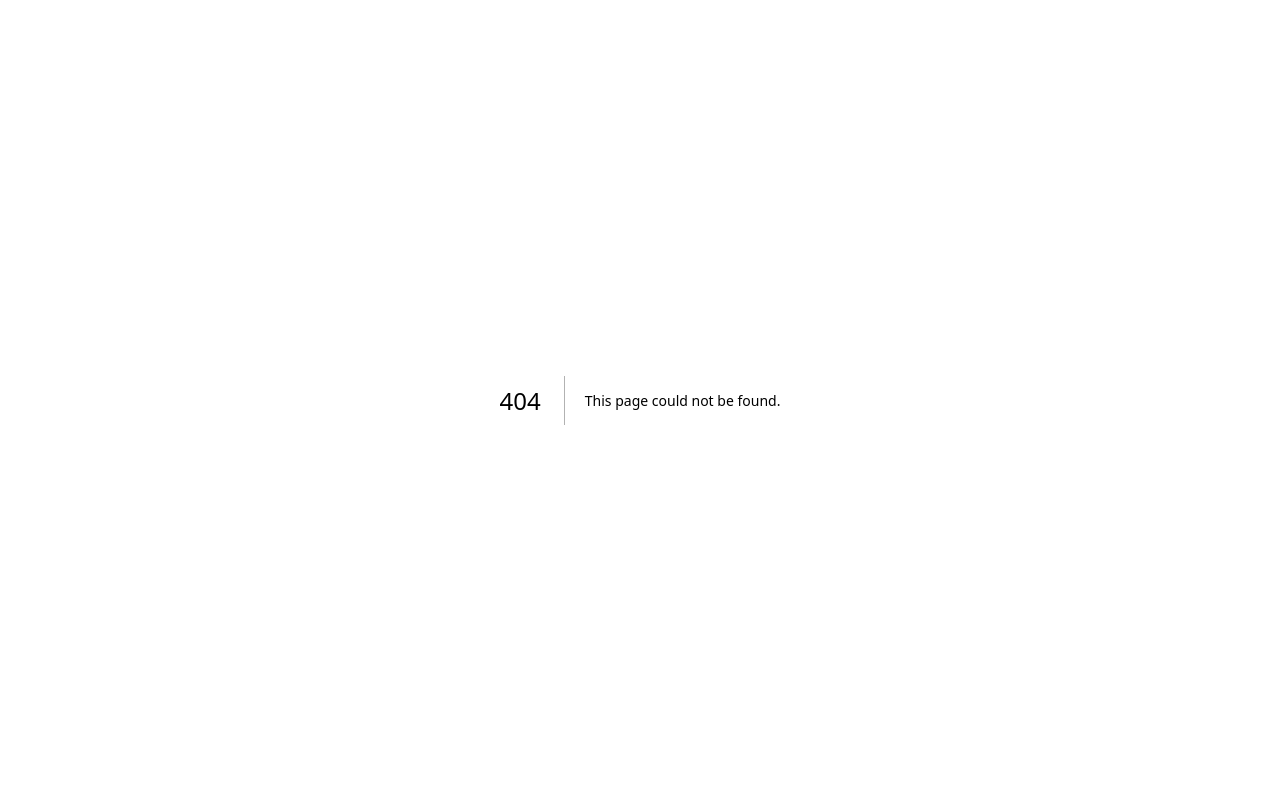
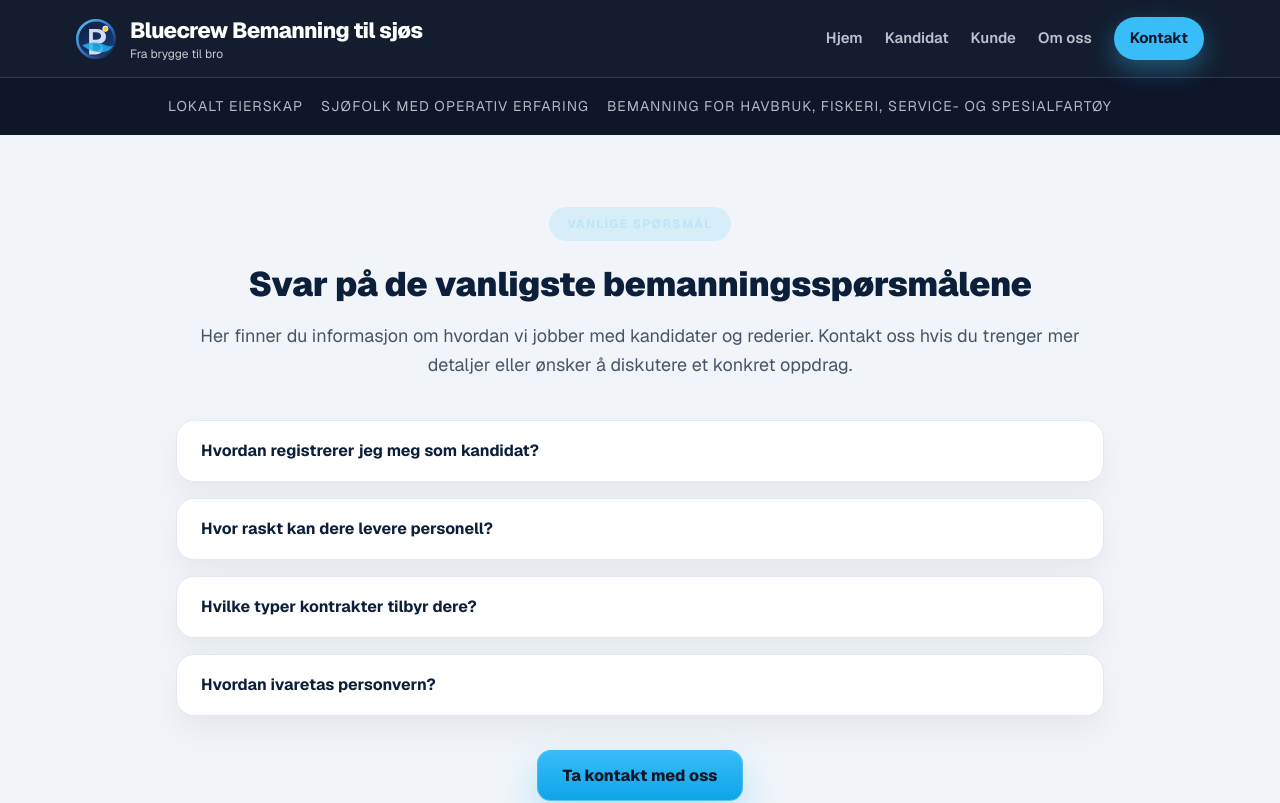
Before and after one commit to maritimbemanning/bluecrew, a Next.js app: page /faq in a window 1280 px wide. Before the commit this address had no page. Shown: the top 803 px of the page. Built offline with nearby package versions, Linux system fonts and the light colour scheme.

Commit message:
Refine homepage messaging and add FAQ page

```diff
--- a/app/components/SiteLayout.tsx
+++ b/app/components/SiteLayout.tsx
@@ -24,8 +24,8 @@ export function SiteLayout({ children, active }: { children: ReactNode; active:
           >
             <Logo size={40} />
             <div style={sx.logoBox}>
-              <div style={sx.logoText}>Bluecrew AS</div>
-              <div style={sx.logoTag}>Bemanning for hele den maritime sektoren</div>
+              <div style={sx.logoText}>Bluecrew Bemanning til sjøs</div>
+              <div style={sx.logoTag}>Fra brygge til bro</div>
             </div>
           </Link>
           <nav style={sx.nav} aria-label="Hovedmeny">
@@ -93,6 +93,11 @@ export function SiteLayout({ children, active }: { children: ReactNode; active:
               <p style={sx.footerText}>Org.nr: 936 321 194</p>
             </div>
           </div>
+          <div style={{ marginTop: 32, textAlign: "center" }}>
+            <Link href="/faq" style={{ ...sx.btnGhost, display: "inline-flex", alignItems: "center" }}>
+              Vanlige spørsmål
+            </Link>
+          </div>
           <div style={sx.footerLegal}>© {new Date().getFullYear()} Bluecrew AS – Effektiv bemanning til sjøs</div>
         </div>
       </footer>
--- /dev/null
+++ b/app/faq/page.tsx
@@ -0,0 +1,36 @@
+import Link from "next/link";
+import SiteLayout from "../components/SiteLayout";
+import { FAQS } from "../lib/constants";
+import { sx } from "../lib/styles";
+
+export default function FAQPage() {
+  return (
+    <SiteLayout active="faq">
+      <section style={sx.section}>
+        <div style={sx.wrapNarrow}>
+          <div style={{ textAlign: "center", marginBottom: 40 }}>
+            <div style={{ ...sx.heroPill, margin: "0 auto 18px" }}>Vanlige spørsmål</div>
+            <h1 style={sx.h2}>Svar på de vanligste bemanningsspørsmålene</h1>
+            <p style={sx.leadSmall}>
+              Her finner du informasjon om hvordan vi jobber med kandidater og rederier. Kontakt oss hvis du trenger mer
+              detaljer eller ønsker å diskutere et konkret oppdrag.
+            </p>
+          </div>
+          <div style={sx.faqList}>
+            {FAQS.map((faq) => (
+              <details key={faq.q} style={sx.faqItem}>
+                <summary style={sx.faqSummary}>{faq.q}</summary>
+                <p style={sx.faqContent}>{faq.a}</p>
+              </details>
+            ))}
+          </div>
+          <div style={{ marginTop: 48, textAlign: "center" }}>
+            <Link href="/kontakt" style={sx.btnMain}>
+              Ta kontakt med oss
+            </Link>
+          </div>
+        </div>
+      </section>
+    </SiteLayout>
+  );
+}
--- a/app/lib/constants.ts
+++ b/app/lib/constants.ts
@@ -30,12 +30,6 @@ export const HERO_POINTS = [
     icon: "🧩",
     text: "Multidisiplinære team dekker havbruk, fiskeri, service-, logistikk- og spesialfartøy.",
   },
-];
-
-export const DELIVERY_STATS = [
-  { value: "< 24 t", label: "Gj.sn. responstid" },
-  { value: "250+", label: "Oppdrag levert" },
-  { value: "98%", label: "Oppdrag fullført" },
 ];
 
 export const BENEFITS = [
--- a/app/page.tsx
+++ b/app/page.tsx
@@ -1,13 +1,6 @@
 import Link from "next/link";
 import SiteLayout from "./components/SiteLayout";
-import {
-  BENEFITS,
-  CONTACT_POINTS,
-  DELIVERY_STATS,
-  FAQS,
-  HERO_POINTS,
-  PROCESS_STEPS,
-} from "./lib/constants";
+import { BENEFITS, CONTACT_POINTS, HERO_POINTS, PROCESS_STEPS } from "./lib/constants";
 import { sx } from "./lib/styles";
 
 export default function Page() {
@@ -17,10 +10,10 @@ export default function Page() {
         <div style={sx.heroWrap}>
           <div style={sx.heroGrid}>
             <div style={sx.heroContent}>
-              <div style={sx.heroPill}>Totalleverandør av maritim bemanning</div>
-              <h1 style={sx.h1}>Bemanning for hele den maritime verdikjeden</h1>
+              <div style={sx.heroPill}>Bemanning til sjøs</div>
+              <h1 style={sx.h1}>Mannskap til hele den maritime verdikjeden</h1>
               <p style={sx.h1Sub}>
-                Bluecrew AS bemanner hele den maritime sektoren med sertifiserte sjøfolk. Vi har spisskompetanse innen havbruk,
+                Bluecrew bemanner hele den maritime sektoren med sertifiserte sjøfolk. Vi har spisskompetanse innen havbruk,
                 fiskeri og servicefartøy – og leverer også mannskap til logistikk-, beredskaps- og offshoreoperasjoner.
               </p>
               <ul style={sx.heroPoints}>
@@ -59,14 +52,10 @@ export default function Page() {
                 Teamet vårt har bemannet alt fra oppdretts- og servicefartøy til logistikk- og beredskapsoperasjoner i krevende
                 farvann. Vi planlegger skift, sikrer dokumentasjon og følger opp til alle er trygt om bord.
               </p>
-              <div style={sx.heroStats}>
-                {DELIVERY_STATS.map((stat) => (
-                  <div key={stat.label} style={sx.heroStat}>
-                    <div style={sx.heroStatValue}>{stat.value}</div>
-                    <div style={sx.heroStatLabel}>{stat.label}</div>
-                  </div>
-                ))}
-              </div>
+              <p style={{ margin: 0, color: "#cbd5f5", lineHeight: 1.6 }}>
+                Vi mobiliserer raskt når du trenger støtte – og sørger for at mannskapet møter forberedt, informert og klar for
+                oppdraget.
+              </p>
               <Link href="/kontakt" style={sx.contactCTA}>
                 Snakk med en bemanningsleder
               </Link>
@@ -92,8 +81,7 @@ export default function Page() {
           <div style={sx.storyPanel}>
             <span style={sx.storyAccent}>Fra brygge til bro</span>
             <p style={sx.quote}>
-              «Det er lite slingringsmonn i sjøen. Vi vet hvor raskt ting må løses og stiller med mannskap som er klare fra første
-              skift.»
+              «Til sjøs er det ikke rom for forsinkelser. Vi bemanner med folk som kjenner tempoet og leverer fra første skift.»
             </p>
             <p style={sx.quoteName}>Didriksson, medgründer og skipper</p>
           </div>
@@ -194,23 +182,6 @@ export default function Page() {
         </div>
       </section>
 
-      <section style={sx.section}>
-        <div style={sx.wrapNarrow}>
-          <div style={{ textAlign: "center", marginBottom: 32 }}>
-            <h2 style={sx.h2}>Vanlige spørsmål</h2>
-            <p style={sx.leadSmall}>Finner du ikke svaret? Ta kontakt – vi hjelper deg gjerne.</p>
-          </div>
-          <div style={sx.faqList}>
-            {FAQS.map((faq) => (
-              <details key={faq.q} style={sx.faqItem}>
-                <summary style={sx.faqSummary}>{faq.q}</summary>
-                <p style={sx.faqContent}>{faq.a}</p>
-              </details>
-            ))}
-          </div>
-        </div>
-      </section>
-
       <section style={sx.sectionContact}>
         <div style={sx.contactSplit}>
           <div style={sx.contactIntro}>
```
